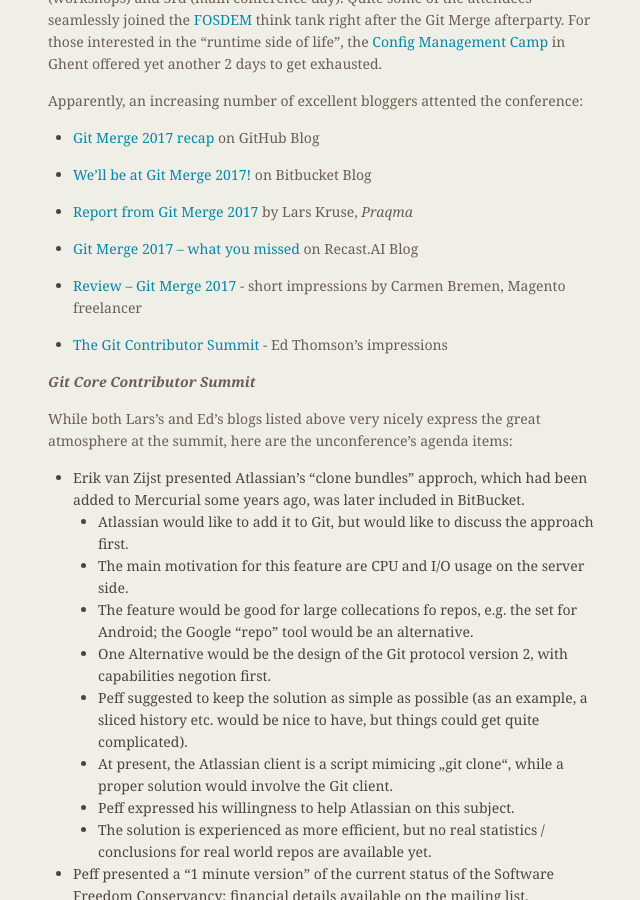
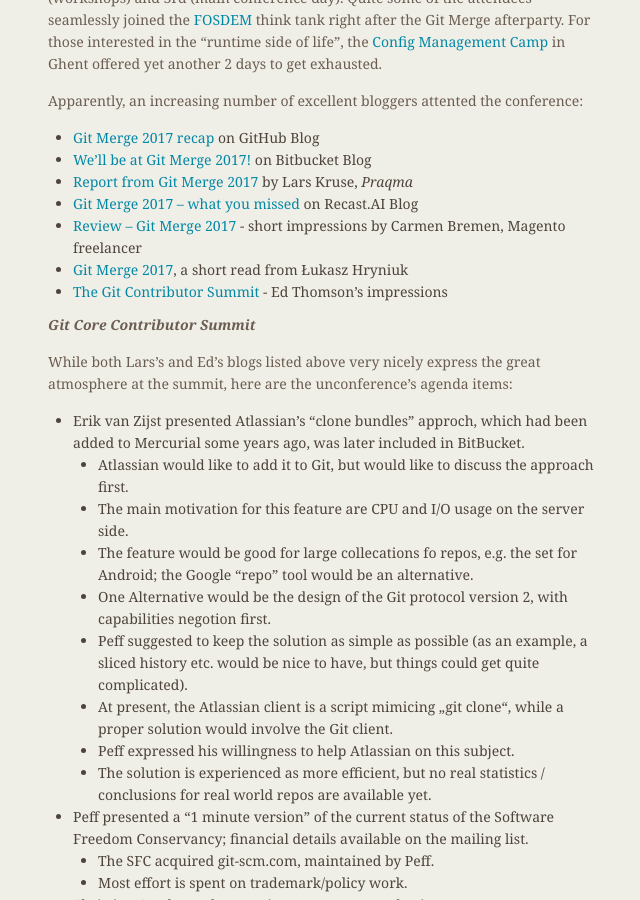
Before and after one commit to git/git.github.io, a Jekyll site: the page built from rev_news/drafts/edition-24.md, in a window 1280 px wide and 900 px high, scrolled down 1891 px. Shown: the whole window, without its empty margins (486-1126 px from the left). Built offline with Jekyll 4.4.1, drawn with Linux system fonts in a browser that asks for light colours.

Commit message:
rn-24: One more short blog post about Git Merge 2017
While at it, remove unnecessary whitespace (empty lines between entries).

```diff
--- a/rev_news/drafts/edition-24.md
+++ b/rev_news/drafts/edition-24.md
@@ -117,15 +117,11 @@
 Apparently, an increasing number of excellent bloggers attented the conference:
 
 * [Git Merge 2017 recap](https://github.com/blog/2317-git-merge-2017-recap) on GitHub Blog
-
 * [We’ll be at Git Merge 2017!](https://blog.bitbucket.org/2017/02/01/well-git-merge-2017/) on Bitbucket Blog
-
 * [Report from Git Merge 2017](http://www.praqma.com/stories/work-on-git-merge-2017/) by Lars Kruse, _Praqma_
-
 * [Git Merge 2017 – what you missed](https://blog.recast.ai/git-merge-2017/) on Recast.AI Blog
-
 * [Review – Git Merge 2017](http://neoshops.de/2017/02/04/review-git-merge-2017/) - short impressions by Carmen Bremen, Magento freelancer
-
+* [Git Merge 2017](http://hryniuk.pl/post/git-merge-2017/), a short read from Łukasz Hryniuk
 * [The Git Contributor Summit](https://www.edwardthomson.com/blog/git_contributor_summit.html) - Ed Thomson's impressions
 
 ___Git Core Contributor Summit___
```
